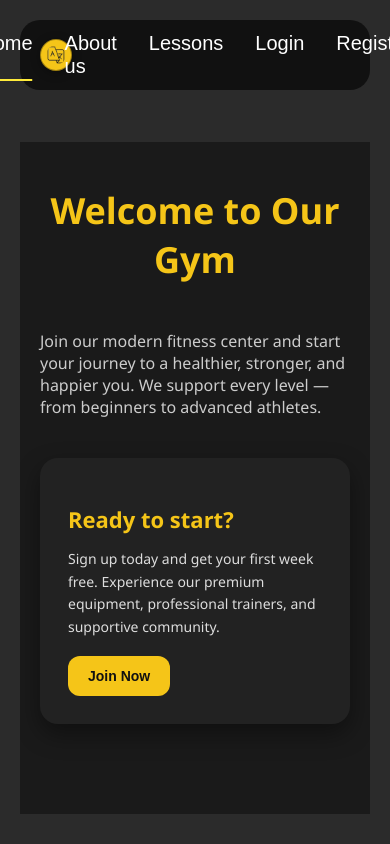
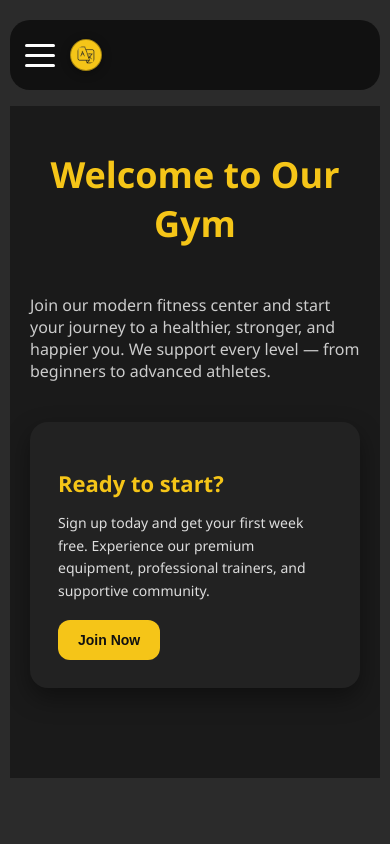
Before and after one commit to shmuelkalazan/Michlala-leminhal-finel-project, a React (Vite) app in the folder client/: page / in a window 390 px wide. Built offline with nearby package versions, Linux system fonts and the light colour scheme; no server answers.

Commit message:
feat /add mobile responsive

```diff
--- a/client/src/App.module.scss
+++ b/client/src/App.module.scss
@@ -57,3 +57,16 @@ body, html {
     overflow-x: hidden;
   }
 }
+
+// Mobile responsive styles
+@media (max-width: 768px) {
+  .app {
+    padding: 10px;
+  }
+
+  .main {
+    margin-top: calc(70px + 1rem + 10px);
+    height: calc(100vh - 70px - 1rem - 20px);
+    min-height: calc(100vh - 70px - 1rem - 20px);
+  }
+}
--- a/client/src/components/headerNavbar/HeaderNavbar.tsx
+++ b/client/src/components/headerNavbar/HeaderNavbar.tsx
@@ -1,17 +1,22 @@
-import { useEffect, useState } from "react";
+import { useEffect, useState, useMemo } from "react";
 import { useAtomValue } from "jotai";
 import { useTranslation } from "react-i18next";
 import { Link, useLocation } from "react-router-dom";
 import styles from "./headerNavbar.module.scss";
 import { authUserAtom } from "../../state/authAtom";
 
-const HeaderNavbar = () => {
+interface HeaderNavbarProps {
+  isSidebarOpen?: boolean;
+  closeSidebar?: () => void;
+}
+
+const HeaderNavbar = ({ isSidebarOpen = false, closeSidebar }: HeaderNavbarProps) => {
   const { t } = useTranslation();
   const location = useLocation();
   const [active, setActive] = useState<string>("home");
   const user = useAtomValue(authUserAtom);
 
-  const navItems = [
+  const navItems = useMemo(() => [
     { id: "home", label: t("home"), path: "/" },
     { id: "about", label: t("about"), path: "/about" },
     { id: "lessons", label: t("lessons"), path: "/lessons" },
@@ -20,15 +25,29 @@ const HeaderNavbar = () => {
     ...(user?.role === "user" ? [{ id: "my-lessons", label: t("myLessons"), path: "/my-lessons" }] : []),
     ...(user?.role === "trainer" ? [{ id: "trainer-lessons", label: t("trainer"), path: "/trainer-lessons" }] : []),
     ...(user?.role === "admin" ? [{ id: "admin", label: t("admin"), path: "/admin" }] : []),
-  ];
+  ], [t, user?.role]);
 
   useEffect(() => {
     const current = navItems.find((item) => item.path === location.pathname);
     if (current) setActive(current.id);
-  }, [location.pathname]);
+  }, [location.pathname, navItems]);
+
+  const handleLinkClick = (e: React.MouseEvent) => {
+    e.stopPropagation(); // Prevent event from bubbling to overlay
+    if (closeSidebar) {
+      closeSidebar();
+    }
+  };
+
+  const handleNavClick = (e: React.MouseEvent) => {
+    e.stopPropagation(); // Prevent clicks inside nav from closing sidebar
+  };
 
   return (
-    <nav className={styles.nav}>
+    <nav
+      className={`${styles.nav} ${isSidebarOpen ? styles.sidebarOpen : ""}`}
+      onClick={handleNavClick}
+    >
       {navItems.map((item) => (
         <Link
           key={item.id}
@@ -36,6 +55,7 @@ const HeaderNavbar = () => {
           className={`${styles.navItem} ${
             active === item.id ? styles.active : ""
           }`}
+          onClick={handleLinkClick}
         >
           {item.label}
         </Link>
--- a/client/src/components/headerNavbar/headerNavbar.module.scss
+++ b/client/src/components/headerNavbar/headerNavbar.module.scss
@@ -38,3 +38,60 @@
 
   }
 }
+
+// Mobile styles - sidebar
+@media (max-width: 768px) {
+  .nav {
+    position: fixed;
+    top: 0;
+    left: -100%;
+    width: 280px;
+    height: 100vh;
+    background-color: #111;
+    flex-direction: column;
+    align-items: flex-start;
+    justify-content: flex-start;
+    padding: 80px 20px 20px;
+    gap: 0;
+    transform: none;
+    transition: left 0.3s ease-in-out;
+    z-index: 1002;
+    box-shadow: 2px 0 10px rgba(0, 0, 0, 0.3);
+    overflow-y: auto;
+    pointer-events: auto;
+  }
+
+  .nav.sidebarOpen {
+    left: 0;
+  }
+
+  .navItem {
+    width: 100%;
+    padding: 1rem 0;
+    font-size: 18px;
+    border-bottom: 1px solid rgba(255, 255, 255, 0.1);
+    pointer-events: auto;
+    touch-action: manipulation;
+    -webkit-tap-highlight-color: rgba(255, 235, 59, 0.2);
+    cursor: pointer;
+    user-select: none;
+    -webkit-user-select: none;
+
+    &:last-child {
+      border-bottom: none;
+    }
+
+    &::after {
+      display: none;
+    }
+
+    &.active {
+      color: #ffeb3b;
+      font-weight: 600;
+    }
+
+    &:active {
+      background-color: rgba(255, 255, 255, 0.05);
+    }
+  }
+}
--- a/client/src/components/headerPage/headerPage.module.scss
+++ b/client/src/components/headerPage/headerPage.module.scss
@@ -20,6 +20,7 @@
   left: 20px;
   top: 50%;
   transform: translateY(-50%);
+  gap: 15px;
 }
 
 .rightSection {
@@ -36,3 +37,79 @@
   font-size: 1rem;
   font-weight: 500;
 }
+
+// Hamburger button - hidden on desktop
+.hamburgerButton {
+  display: none;
+}
+
+// Overlay - hidden on desktop
+.overlay {
+  display: none;
+}
+
+// Mobile styles
+@media (max-width: 768px) {
+  .headerPageContainer {
+    left: 10px;
+    right: 10px;
+    padding: 10px 15px;
+  }
+
+  .leftSection {
+    left: 15px;
+  }
+
+  .rightSection {
+    right: 15px;
+  }
+
+  // Show hamburger button on mobile
+  .hamburgerButton {
+    display: flex;
+    flex-direction: column;
+    justify-content: space-around;
+    width: 30px;
+    height: 30px;
+    background: transparent;
+    border: none;
+    cursor: pointer;
+    padding: 0;
+    z-index: 1002;
+
+    span {
+      width: 100%;
+      height: 3px;
+      background-color: #fff;
+      border-radius: 3px;
+      transition: all 0.3s ease;
+    }
+
+    &:hover span {
+      background-color: #ffeb3b;
+    }
+  }
+
+  // Show overlay on mobile when sidebar is open
+  .overlay {
+    display: block;
+    position: fixed;
+    top: 0;
+    left: 280px; // Start after sidebar width
+    width: calc(100vw - 280px);
+    height: 100vh;
+    background-color: rgba(0, 0, 0, 0.5);
+    z-index: 1001;
+    animation: fadeIn 0.3s ease;
+    pointer-events: auto;
+  }
+
+  @keyframes fadeIn {
+    from {
+      opacity: 0;
+    }
+    to {
+      opacity: 1;
+    }
+  }
+}
--- a/client/src/components/headerPage/headerPage.tsx
+++ b/client/src/components/headerPage/headerPage.tsx
@@ -1,19 +1,44 @@
+import { useState } from "react";
 import styles from "./headerPage.module.scss";
 import SelectLanguage from "../selectLanguage/selectLanguage";
 import HeaderNavbar from "../headerNavbar/HeaderNavbar";
 import LogoutButton from "../logoutButton/LogoutButton";
 
 const HeaderPage = () => {
+  const [isSidebarOpen, setIsSidebarOpen] = useState(false);
+
+  const toggleSidebar = () => {
+    setIsSidebarOpen(!isSidebarOpen);
+  };
+
+  const closeSidebar = () => {
+    setIsSidebarOpen(false);
+  };
+
   return (
+    <>
       <header className={styles.headerPageContainer}>
         <div className={styles.leftSection}>
+          <button
+            className={styles.hamburgerButton}
+            onClick={toggleSidebar}
+            aria-label="Toggle menu"
+          >
+            <span></span>
+            <span></span>
+            <span></span>
+          </button>
           <SelectLanguage />
         </div>
-      <HeaderNavbar />
+        <HeaderNavbar isSidebarOpen={isSidebarOpen} closeSidebar={closeSidebar} />
         <div className={styles.rightSection}>
           <LogoutButton />
         </div>
       </header>
+      {isSidebarOpen && (
+        <div className={styles.overlay} onClick={closeSidebar}></div>
+      )}
+    </>
   );
 };
 
```
Lines whose indentation alone changed are shown as unchanged.
